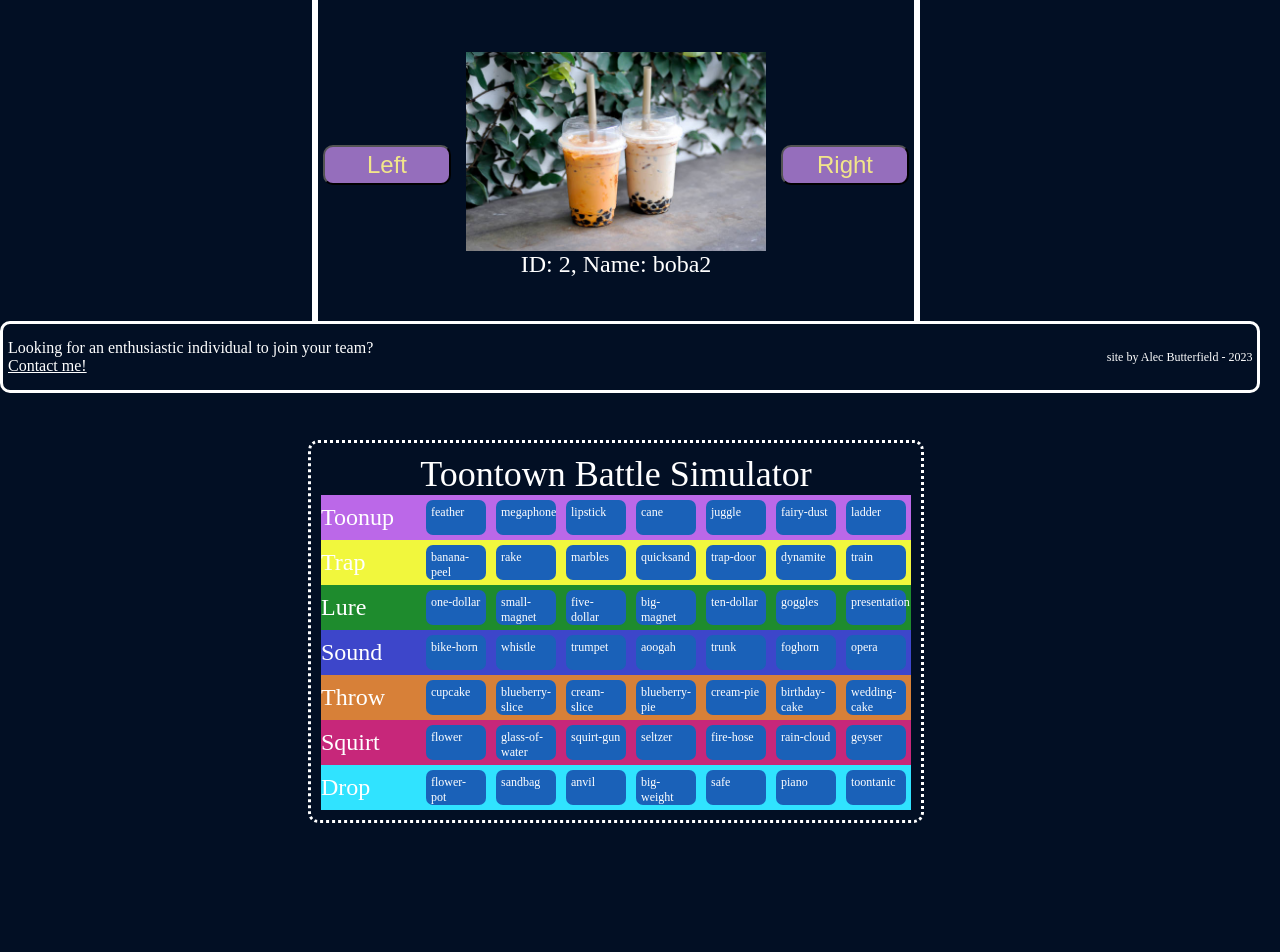
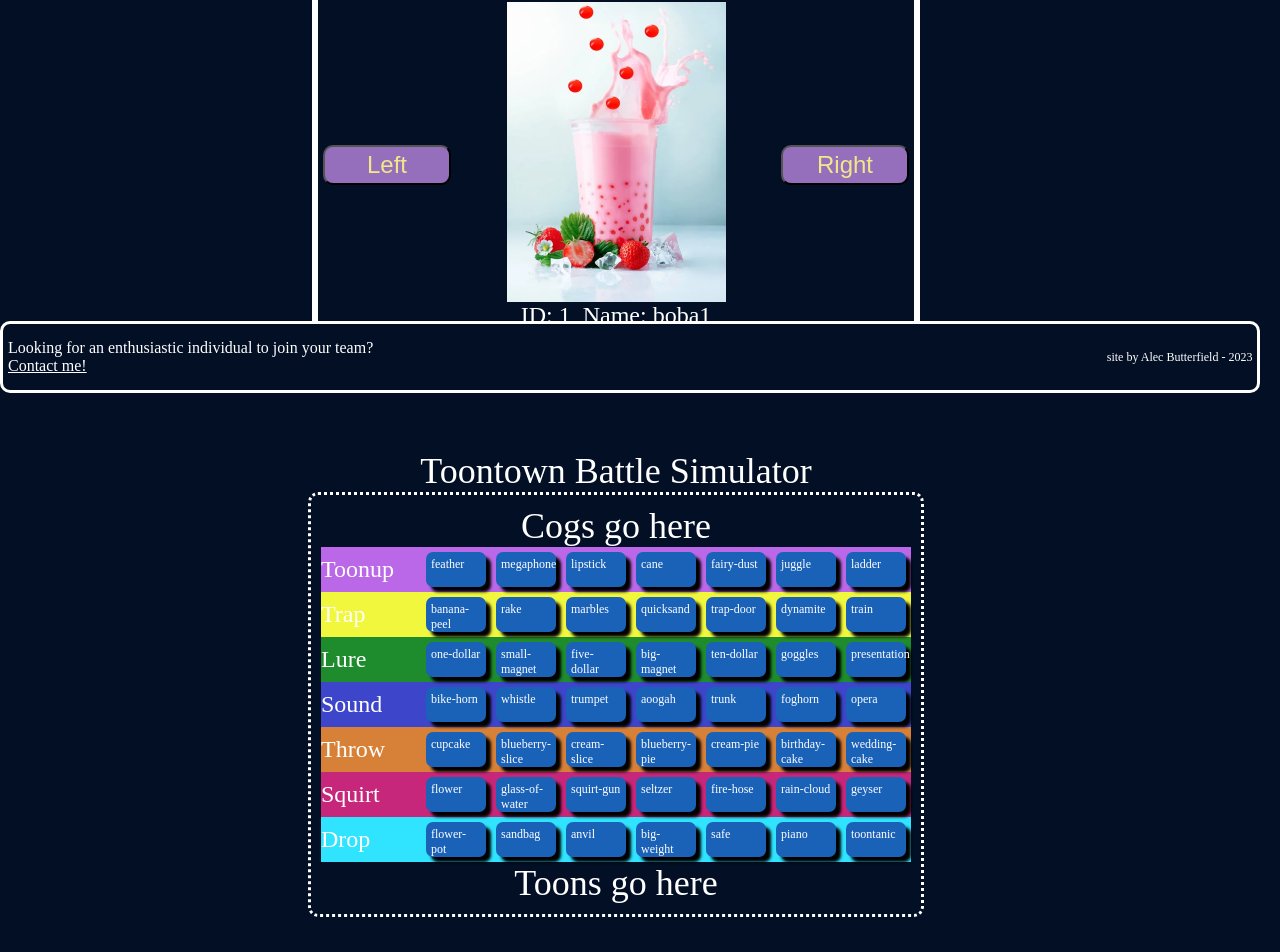
Before and after one commit to AB-Butterfield/alec-butterfield-personal-site, a React (Create React App) app: page /gizmos in a window 1280 px wide. Shown: the part 407-1359 px from the top of the page. Before the commit the page ends 1338 px from the top, so only its background shows below. Built offline with nearby package versions, Linux system fonts and the light colour scheme.

Commit message:
Gizmos updated, SingleToon component created

```diff
--- a/less/gizmos.less
+++ b/less/gizmos.less
@@ -101,15 +101,19 @@
     justify-content: center;
     flex-direction:column;
     align-items: center;
+    border-style: dotted;
+    border-radius: 10px;
+    padding: 10px;
 }
 
 .gizmos-toontown-main {
     display: flex;
+    flex-direction: column;
     justify-content: center;
     align-items: center;
     padding: 10px;
-    border-style: dotted;
-    border-radius: 10px;
+    // border-style: dotted;
+    // border-radius: 10px;
     margin-top: 72px;
     margin-bottom: 100px;
     font-size: 36px;
@@ -153,6 +157,7 @@
     width: 50px;
     height: 25px;
     border-radius:7px;
+    box-shadow: 5px 5px 3px black;
     // border-style: dashed;
     user-select: none;
     background-color: @gagBackground;
@@ -163,7 +168,7 @@
 }
 
 .gizmos-toontown-single-gag:hover {
-    background-color: yellow;
+    background-color: rgb(70, 244, 247);
     transition: 0.1s;
 }
 
--- a/public/styles.css
+++ b/public/styles.css
@@ -154,14 +154,16 @@
   justify-content: center;
   flex-direction: column;
   align-items: center;
+  border-style: dotted;
+  border-radius: 10px;
+  padding: 10px;
 }
 .gizmos-toontown-main {
   display: flex;
+  flex-direction: column;
   justify-content: center;
   align-items: center;
   padding: 10px;
-  border-style: dotted;
-  border-radius: 10px;
   margin-top: 72px;
   margin-bottom: 100px;
   font-size: 36px;
@@ -208,6 +210,7 @@
   width: 50px;
   height: 25px;
   border-radius: 7px;
+  box-shadow: 5px 5px 3px black;
   user-select: none;
   background-color: #1a61b8;
 }
@@ -218,7 +221,7 @@
   background-color: blue;
 }
 .gizmos-toontown-single-gag:hover {
-  background-color: yellow;
+  background-color: #46f4f7;
   transition: 0.1s;
 }
 @keyframes slideRight {
--- a/src/components/CarouselCard.js
+++ b/src/components/CarouselCard.js
@@ -32,16 +32,16 @@ export default function CarouselCard() {
         })
     }
 
-    useEffect(() => {
-        let slider = setInterval(() => {
-            setCarouselIdx((prevData) => {
-                return  prevData < 2 ? prevData + 1 : 0
-            })
-        }, 5000)
-        return () => {
-            clearInterval(slider)
-        }
-    }, [])
+    // useEffect(() => {
+    //     let slider = setInterval(() => {
+    //         setCarouselIdx((prevData) => {
+    //             return  prevData < 2 ? prevData + 1 : 0
+    //         })
+    //     }, 5000)
+    //     return () => {
+    //         clearInterval(slider)
+    //     }
+    // }, [])
 
     return (
         <div className="gizmos-carousel-main-container">
--- a/src/components/Toontown.js
+++ b/src/components/Toontown.js
@@ -17,9 +17,8 @@ export default function Toontown(props) {
 
     return (
         <div className="gizmos-toontown-container">
-            Toontown Battle Simulator
             <div className="gizmos-toontown-cog-container">
-
+            Cogs go here
             </div>
             <div className="gizmos-all-gags-container">
                 <div>
@@ -27,7 +26,7 @@ export default function Toontown(props) {
                 </div>
             </div>
             <div className="gizmos-toons-container">
-
+            Toons go here
             </div>
         </div>
     )
--- a/src/db/gizmoData.js
+++ b/src/db/gizmoData.js
@@ -26,7 +26,7 @@ export const gizmoData = [
             {
                 id: 1,
                 name: "Toonup",
-                gags: ["feather", "megaphone", "lipstick", "cane", "juggle", "fairy-dust", "ladder"]
+                gags: ["feather", "megaphone", "lipstick", "cane", "fairy-dust", "juggle", "ladder"]
             },
             {
                 id: 2,
--- a/src/pages/Gizmos.js
+++ b/src/pages/Gizmos.js
@@ -45,6 +45,7 @@ export default function Gizmos() {
                 <CarouselCard />
             </div>
             <div className="gizmos-toontown-main">
+                Toontown Battle Simulator
                 <Toontown
                 data = {toontownGags}
                 isGagClicked = {gagClicked === false}
```
Also changed, not shown: src/components/ToontownSingleToon.js (added, +9 -0 lines).
